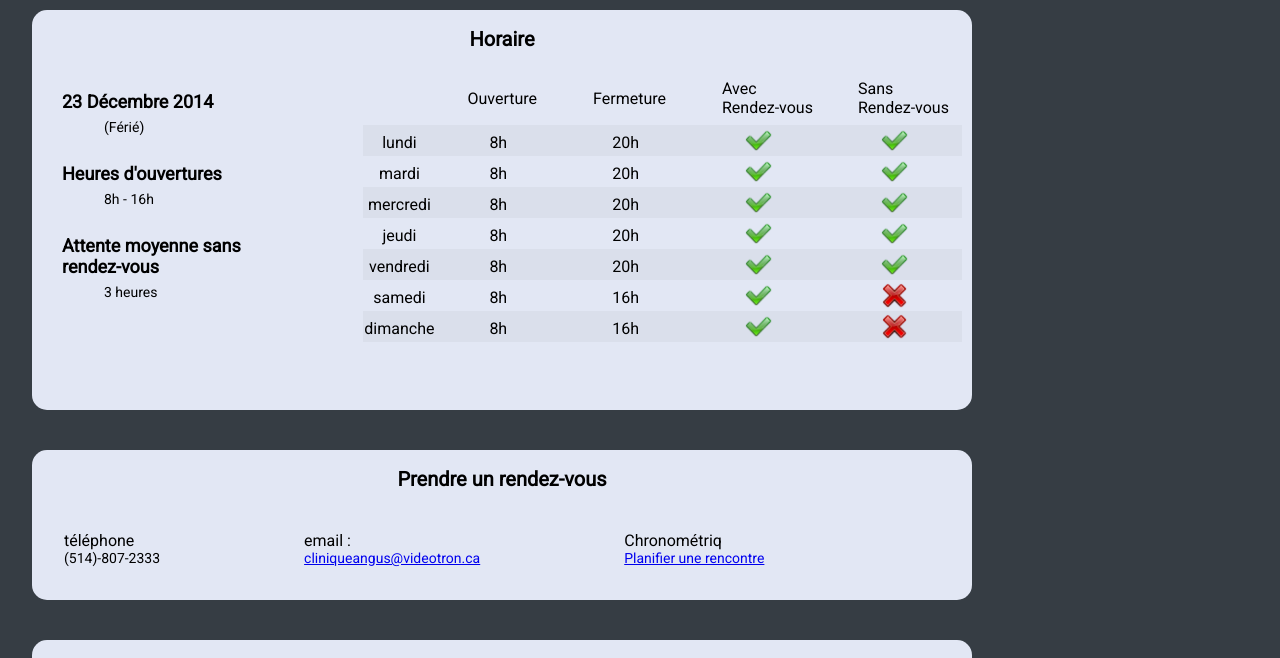
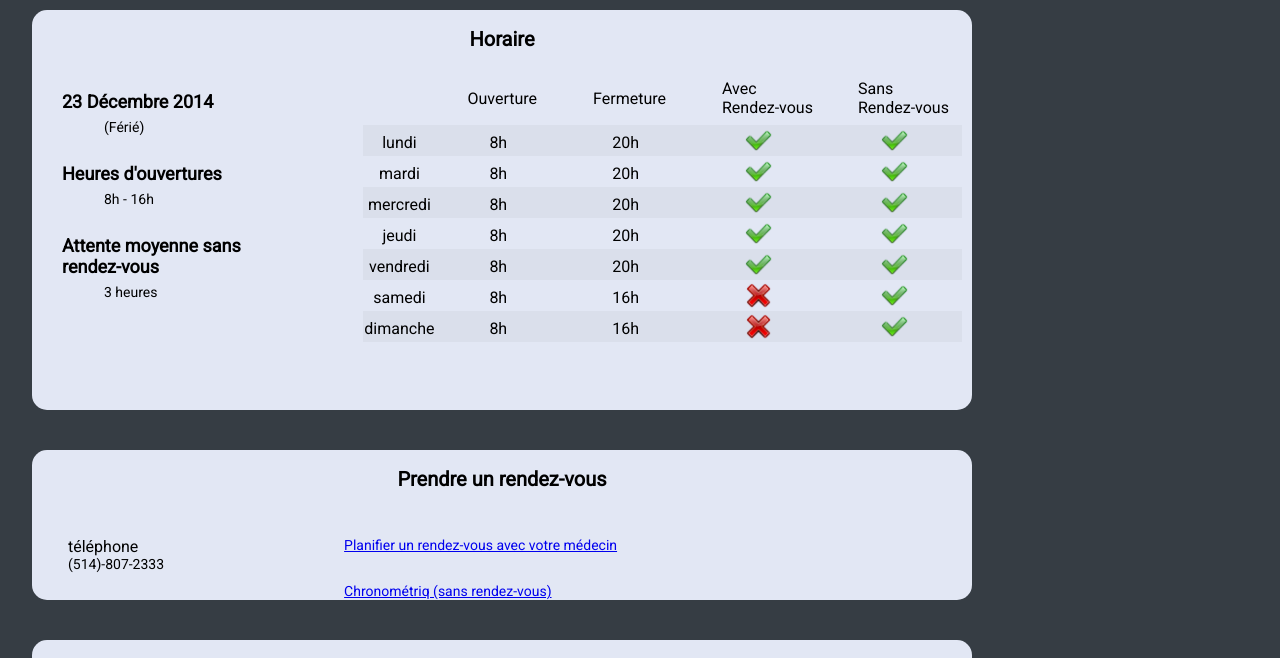
Before and after one commit to cobreti/INF777, a website: page public/index.html in a window 1280 px wide. Shown: the part 142-800 px from the top of the page. Drawn offline with nearby package versions, Linux system fonts and the light colour scheme; grey boxes are pictures that could not be loaded; files whose address does not match are found by name.

Commit message:
updated rendez-vous tile

```diff
--- a/public/index.html
+++ b/public/index.html
@@ -82,15 +82,15 @@
                                 <td class="title-column">samedi</td>
                                 <td>8h</td>
                                 <td>16h</td>
+                                <td class="closed"></td>
                                 <td class="opened"></td>
-                                <td class="closed"></td>
                             </tr>
                             <tr class="data-row">
                                 <td class="title-column">dimanche</td>
                                 <td>8h</td>
                                 <td>16h</td>
+                                <td class="closed"></td>
                                 <td class="opened"></td>
-                                <td class="closed"></td>
                             </tr>
                         </table>
                     </div>
@@ -113,12 +113,10 @@
                             <p class="phone">(514)-807-2333</p>
                         </div>
                         <div class="rendez-vous-section">
-                            <p>email : </p>
-                            <a href="mailto:cliniqueangus@videotron.ca">cliniqueangus@videotron.ca</a>
+                            <a href="mailto:cliniqueangus@videotron.ca">Planifier un rendez-vous avec votre médecin</a>
                         </div>
                         <div class="rendez-vous-section">
-                            <p>Chronométriq</p>
-                            <a href="http://corpo.cmq.io/planifier-une-rencontre">Planifier une rencontre</a>
+                            <a href="http://corpo.cmq.io/planifier-une-rencontre">Chronométriq (sans rendez-vous)</a>
                         </div>
                     </div>
                 </section>
--- a/public/stylesheets/homePage.css
+++ b/public/stylesheets/homePage.css
@@ -83,6 +83,8 @@
     float: left;
     margin-left: 1em;
     margin-top: 1.5em;
+    font-family: 'Roboto', sans-serif;
+    font-size: 20px;
 }
 
 .rendez-vous-tile .content p {
```
